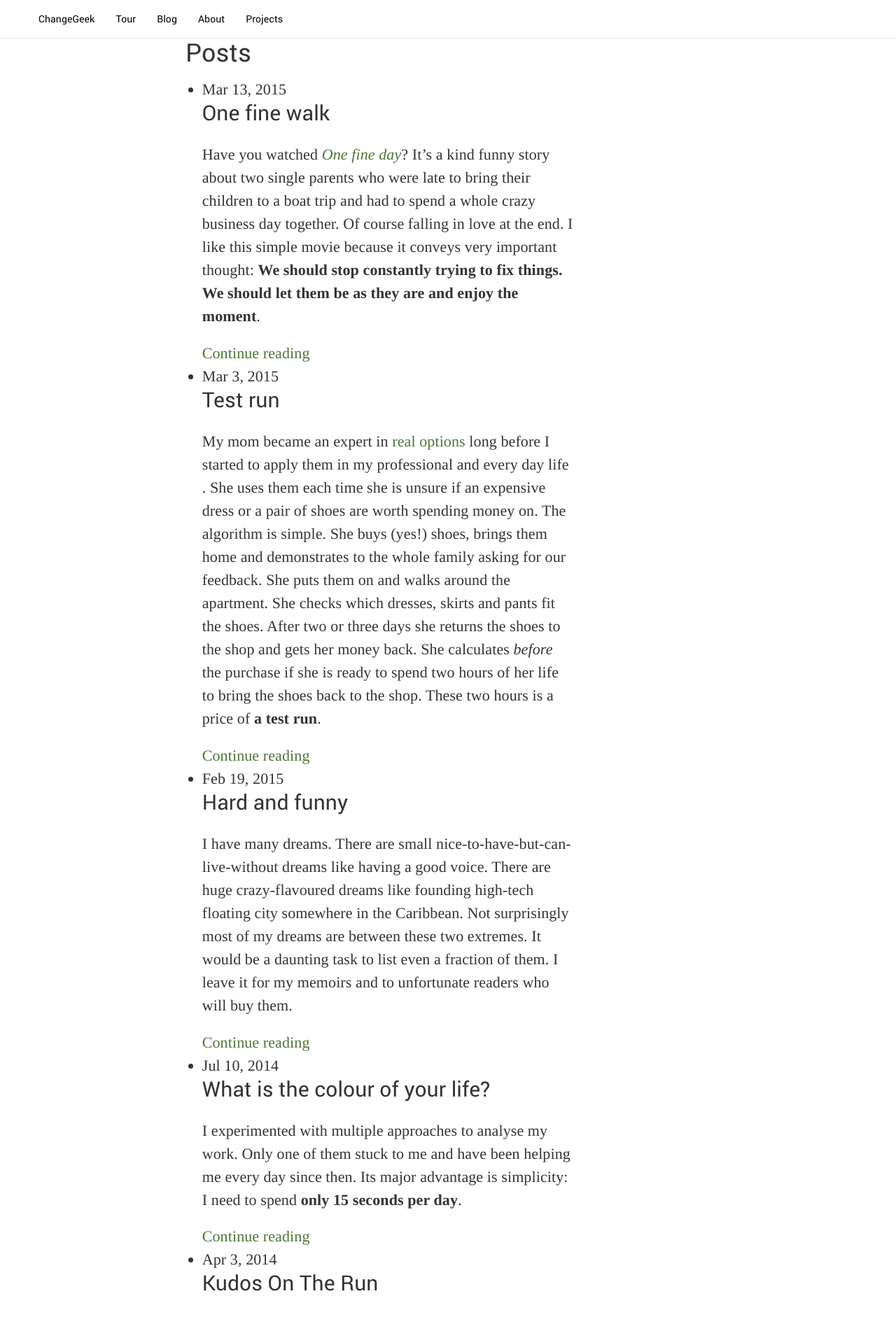
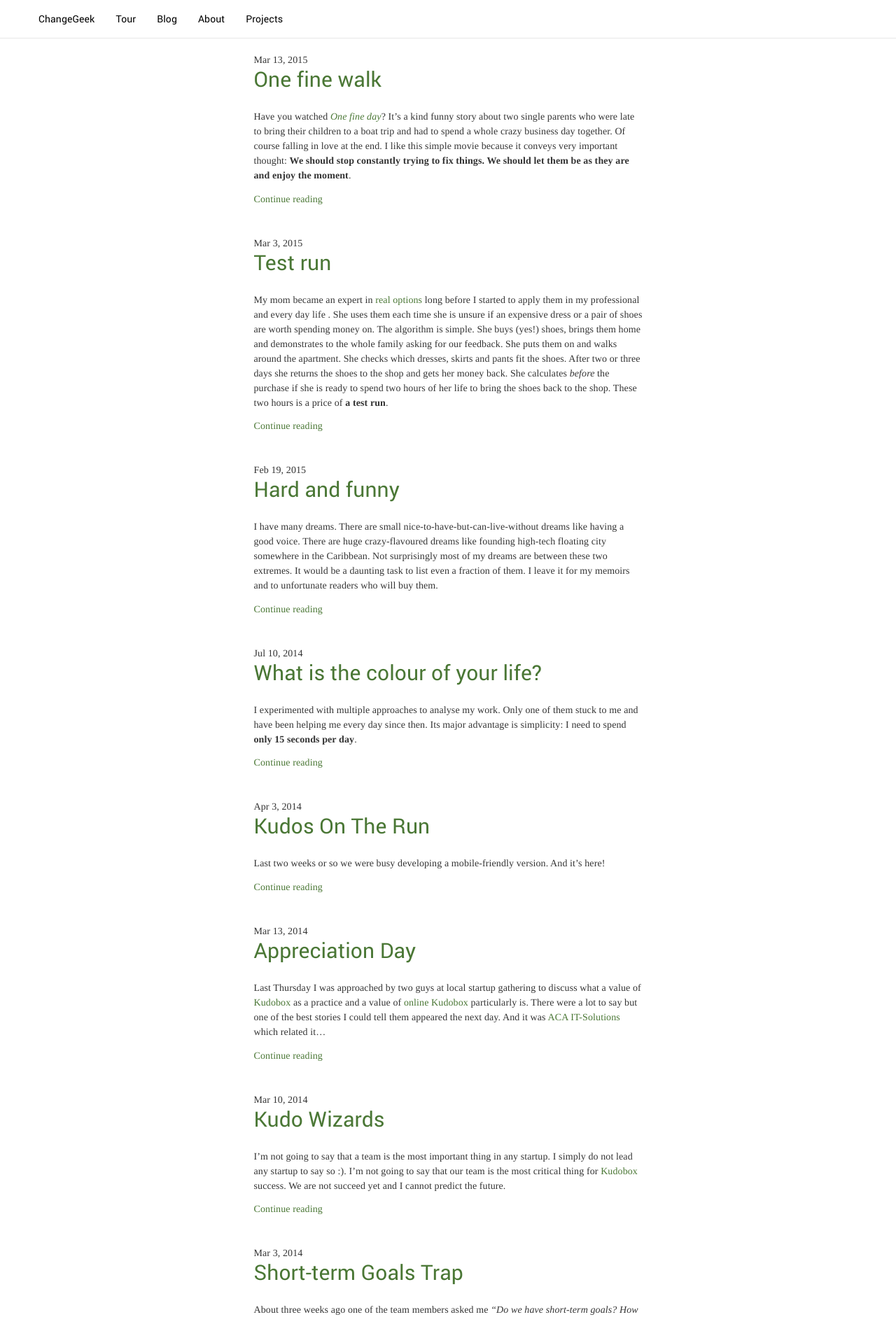
Before and after one commit to sery0ga/changegeek, a Jekyll site: the page built from index.html, in a window 1280 px wide. Shown: the top 1882 px of the page at 70% size. Built offline with Jekyll 4.4.1, drawn with Linux system fonts in a browser that asks for light colours; some web fonts are replaced.

Commit message:
Better representation of the list of posts

```diff
--- a/_layouts/post.html
+++ b/_layouts/post.html
@@ -10,7 +10,7 @@ layout: default
   <div class="right-column">
     <header class="post-header">
       <h1 class="post-title">{{ page.title }}</h1>
-      <p class="post-meta">{{ page.date | date: "%b %-d, %Y" }}{% if page.author %} • {{ page.author }}{% endif %}{% if page.meta %} • {{ page.meta }}{% endif %}</p>
+      <p class="post-meta">{{ page.date | date: "%-d %b %Y" }}</p>
     </header>
 
     <article class="post-content">
--- /dev/null
+++ b/_sass/_blog.scss
@@ -0,0 +1,8 @@
+.post-list {
+  margin: 20px 0;
+  list-style: none inside none;
+  li {
+    font-size: 14px;
+    margin-bottom: 3em;
+  }
+}
--- a/css/main.scss
+++ b/css/main.scss
@@ -39,5 +39,6 @@ $on-laptop:        800px;
 @import
         "base",
         "layout",
-        "scaling"
+        "scaling",
+        "blog"
 ;
--- a/index.html
+++ b/index.html
@@ -2,29 +2,21 @@
 layout: default
 ---
 
-<div class="container" >
+<div class="container">
   <div class="row">
-    <div class="col-md-offset-2 col-md-6">
-
+    <div class="col-md-offset-3 col-md-6">
       <div class="home">
-
-        <h1 class="page-heading">Posts</h1>
-
         <ul class="post-list">
           {% for post in site.posts %}
             <li>
               <span class="post-meta">{{ post.date | date: "%b %-d, %Y" }}</span>
-              <h2>{{ post.title }}</h2>
+              <h2><a class="post-link"  href="{{ post.url | prepend: site.baseurl }}">{{ post.title }}</a></h2>
               {{ post.excerpt }}
               <a class="post-link"  href="{{ post.url | prepend: site.baseurl }}">Continue reading </a>
             </li>
           {% endfor %}
         </ul>
-
-        <p class="rss-subscribe">subscribe <a href="{{ "/feed.xml" | prepend: site.baseurl }}">via RSS</a></p>
-
       </div>
-
     </div>
   </div>
 </div>
```
